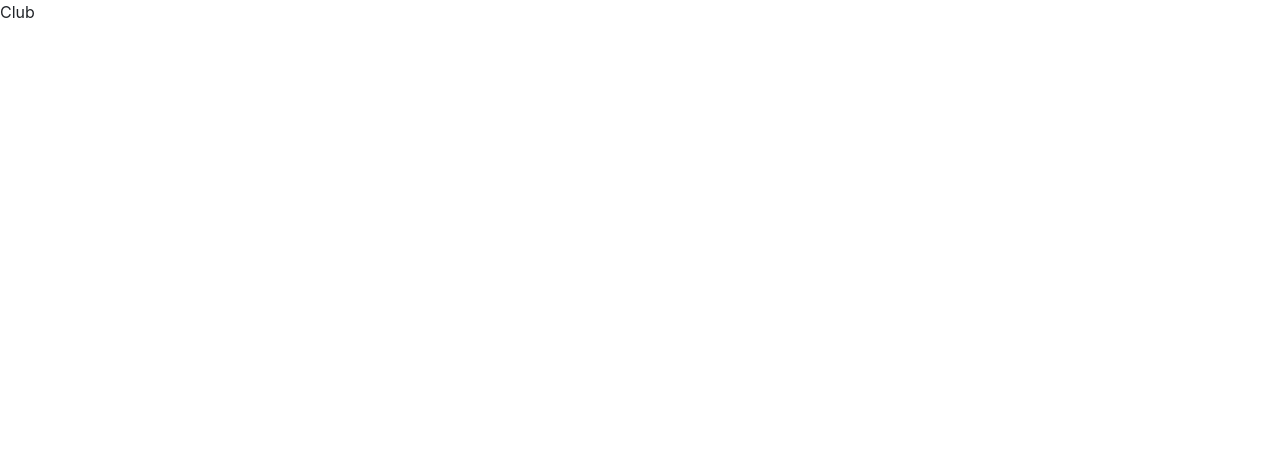
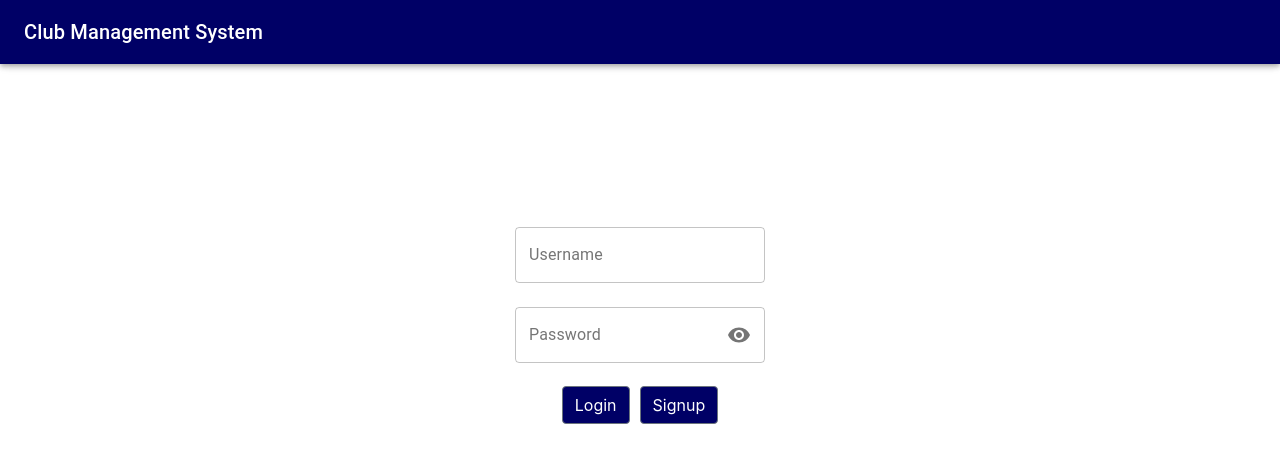
Before and after one commit to shavedice15/ClubManage, a React (Create React App) app in the folder frontend/: page /login in a window 1280 px wide. Shown: the top 462 px of the page. Built offline with nearby package versions, Linux system fonts and the light colour scheme.

Commit message:
close #28 - แก้ไขUIระบบสมัครเข้าชมรม และเพิ่มหน้าUI Login

```diff
--- a/frontend/src/App.js
+++ b/frontend/src/App.js
@@ -6,6 +6,8 @@ import ClubInfo from './components/ApplyToClub/ClubInfo'
 import RegisClub from './components/ApplyToClub/RegisClub';
 import Member from './register/Member';
 import Club from './register/Club';
+import Login from './components/Login/Login';
+
 class App extends Component {
   render() {
     return(
@@ -17,6 +19,7 @@ class App extends Component {
           <Route path='/RegisClub/:clubId' exact={true} component={RegisClub}/>
           <Route path='/Members' exact={true} component={Member}/>
           <Route path='/Clubs' exact={true} component={Club}/>
+          <Route path='/login' exact={true} component={Login}/>
         </Switch>
       </Router>
     )
--- a/frontend/src/components/ApplyToClub/ClubInfo.js
+++ b/frontend/src/components/ApplyToClub/ClubInfo.js
@@ -24,7 +24,10 @@ class ClubInfo extends Component {
   componentDidMount() {
     fetch('http://localhost:8080/findClub/'+this.props.match.params.clubId)
       .then(response => response.json())
-      .then(data => this.setState({club: data}));
+      .then(data => this.setState({club: data}))
+      .catch((error) => {
+        console.log("Error"+ error);
+      });
   }
 
   render() {
--- a/frontend/src/components/ApplyToClub/FindClub.js
+++ b/frontend/src/components/ApplyToClub/FindClub.js
@@ -37,11 +37,17 @@ class FindClub extends Component {
   componentDidMount() {
     fetch('http://localhost:8080/typeClub')
       .then(response => response.json())
-      .then(data => this.setState({typeClub: data}));
+      .then(data => this.setState({typeClub: data}))
+      .catch((error) => {
+        console.log("Error"+ error);
+      });
 
-    fetch('http://localhost:8080/club')
+    fetch('http://localhost:8080/Clubs')
       .then(response => response.json())
-      .then(data => this.setState({club: data}));
+      .then(data => this.setState({club: data}))
+      .catch((error) => {
+        console.log("Error"+ error);
+      });
   }
 
   handleChange(event) {
@@ -50,29 +56,40 @@ class FindClub extends Component {
     const item = {...this.state.setItem};
     item[name] = value;
     this.setState({setItem: item});
-    console.log(item);
   }
 
   async find() {
     const {setItem} = this.state;
     if (setItem.nameClub !== '' & setItem.typeId == '') { //ดึงข้อมูล
       const findClub = await (
-        await fetch(`http://localhost:8080/findClubByName/${setItem.nameClub}`)).json();
+        await fetch(`http://localhost:8080/findClubByName/${setItem.nameClub}`)
+        .catch((error) => {
+          console.log("Error"+ error);
+        })).json();
       this.setState({club: findClub});
     }
     else if (setItem.nameClub == '' & setItem.typeId !== '') {
       const findClub = await (
-        await fetch(`http://localhost:8080/findClubByType/${setItem.typeId}`)).json();
+        await fetch(`http://localhost:8080/findClubByType/${setItem.typeId}`)
+        .catch((error) => {
+          console.log("Error"+ error);
+        })).json();
       this.setState({club: findClub});
     }
     else if (setItem.nameClub !== '' & setItem.typeId !== '') {
       const findClub = await (
-        await fetch(`http://localhost:8080/findClubByNameAndType/${setItem.nameClub}/${setItem.typeId}`)).json();
+        await fetch(`http://localhost:8080/findClubByNameAndType/${setItem.nameClub}/${setItem.typeId}`)
+        .catch((error) => {
+          console.log("Error"+ error);
+        })).json();
       this.setState({club: findClub});
     }
     else if (setItem.nameClub == '' & setItem.typeId == '') {
       const findClub = await (
-        await fetch(`http://localhost:8080/club`)).json();
+        await fetch(`http://localhost:8080/club`)
+        .catch((error) => {
+          console.log("Error"+ error);
+        })).json();
       this.setState({club: findClub});
     }
   }
--- a/frontend/src/components/ApplyToClub/RegisClub.js
+++ b/frontend/src/components/ApplyToClub/RegisClub.js
@@ -21,21 +21,58 @@ const useStyles = makeStyles(theme => ({
 }));
 
 class RegisClub extends Component {
+  emptyItem = {
+    clubId: '',
+    reason: ''
+  };
+
   constructor(props) {
     super(props);
-    this.state = {
-      club: []
-    };
+    this.state = {club: [],
+                  setItem: this.emptyItem};
+    this.handleChange = this.handleChange.bind(this);
   }
 
   componentDidMount() {
     fetch('http://localhost:8080/findClub/'+this.props.match.params.clubId)
       .then(response => response.json())
-      .then(data => this.setState({club: data}));
+      .then(data => this.setState({club: data}))
+      .catch((error) => {
+        console.log("Error"+ error);
+      });
+  }
+
+  handleChange(event) {
+    const value = event.target.value;
+    const name = event.target.name;
+    const item = {...this.state.setItem};
+    item[name] = value;
+    this.setState({setItem: item});
+  }
+
+  async save() {
+    const {setItem} = this.state;
+    const club = await (
+      await fetch('http://localhost:8080/regisToClub/1/'+setItem.clubId+'/'+setItem.reason, {
+        method: 'POST',
+        headers: {
+          'Accept': 'application/json',
+          'Content-Type': 'application/json'
+        }})
+      .catch((error) => {
+        console.log("Error"+ error);
+        alert('เกิดข้อผิดพลาด กรุณาตรวจสอบข้อมูลอีกครั้ง');
+      })
+    );
+    if(club){
+      window.location = '/FindClub';
+      alert('สมัครเข้าชมรมสำเร็จ กรุณารอการตอบรับจากชมรมที่สมัคร');
+    }
   }
 
   render() {
     const {club} = this.state;
+    this.emptyItem.clubId = club.clubId;
     return (
       <div>
         <AppNavbar/>
@@ -56,7 +93,6 @@ class RegisClub extends Component {
             </div>
             <div style={{display: 'flex',  justifyContent:'center', alignItems:'center'}}>
                 <TextField
-                    id="outlined-required"
                     label="เหตุผลที่อยากเข้าชมรม"
                     multiline
                     rows="10"
@@ -65,11 +101,13 @@ class RegisClub extends Component {
                     margin="normal"
                     variant="outlined"
                     style={{ width: '80%'}}
+                    onChange={this.handleChange}
+                    name="reason"
                 />
             </div>
             <FormGroup></FormGroup>
             <div style={{display: 'flex',  justifyContent:'center', alignItems:'center'}}>
-                <Button style={{ background: '#000066' ,width: '10%'}} type="submit" tag={Link} to={"/RegisClub"}>ส่ง</Button>
+                <Button style={{ background: '#000066' ,width: '10%'}} onClick={() => this.save()}>ส่ง</Button>
             </div>
           </form>
         </Container>
--- /dev/null
+++ b/frontend/src/components/Login/Login.js
@@ -0,0 +1,124 @@
+import React, { Component } from 'react';
+import '../../App.css';
+import { Link } from 'react-router-dom';
+import { Container, Form, FormGroup, Label, Table, Button } from 'reactstrap';
+import OutlinedInput from '@material-ui/core/OutlinedInput';
+import FilledInput from '@material-ui/core/FilledInput';
+import InputLabel from '@material-ui/core/InputLabel';
+import MenuItem from '@material-ui/core/MenuItem';
+import FormHelperText from '@material-ui/core/FormHelperText';
+import FormControl from '@material-ui/core/FormControl';
+import Select from '@material-ui/core/Select';
+import TextField from '@material-ui/core/TextField';
+import { makeStyles } from '@material-ui/core/styles';
+import IconButton from '@material-ui/core/IconButton';
+import Input from '@material-ui/core/Input';
+import InputAdornment from '@material-ui/core/InputAdornment';
+import Visibility from '@material-ui/icons/Visibility';
+import VisibilityOff from '@material-ui/icons/VisibilityOff';
+import AppBar from '@material-ui/core/AppBar';
+import Toolbar from '@material-ui/core/Toolbar';
+import Typography from '@material-ui/core/Typography';
+
+class Login extends Component {
+    emptyItem = {
+        username: '',
+        password: ''
+      };
+
+    constructor(props) {
+        super(props);
+        this.state = {  user: this.emptyItem,
+                        showPassword: false };
+        this.handleChange = this.handleChange.bind(this);
+        this.handleClickShowPassword = this.handleClickShowPassword.bind(this);
+        this.handleMouseDownPassword = this.handleMouseDownPassword.bind(this);
+    }
+
+    handleChange(event) {
+        const value = event.target.value;
+        const name = event.target.name;
+        const item = {...this.state.user};
+        item[name] = value;
+        this.setState({user: item});
+        console.log(this.state.user);
+    }
+
+    handleClickShowPassword() {
+        const {showPassword} = this.state;
+        this.setState({ showPassword: !showPassword });
+        console.log(showPassword);
+    };
+
+    handleMouseDownPassword(event) {
+        event.preventDefault();
+    };
+
+    render() {
+        const {user} = this.state;
+        const {showPassword} = this.state;
+        return (
+          <div>
+            <AppBar
+                position="fixed"
+                style={{ background: '#000066' }}
+            >
+                <Toolbar>
+                    <Typography variant="h6" noWrap>
+                        Club Management System
+                    </Typography>
+                </Toolbar>
+            </AppBar>
+
+            <Container>
+              <form style={{display: 'flex',  justifyContent:'center', alignItems:'center', paddingTop: '15%'}}>
+                <TextField
+                    label="Username"
+                    margin="normal"
+                    variant="outlined"
+                    onChange={this.handleChange}
+                    name="username"
+                    style={{ width: '250px' }}
+                />
+              </form>
+              <form style={{display: 'flex',  justifyContent:'center', alignItems:'center'}}>
+                <TextField
+                    label="Password"
+                    margin="normal"
+                    variant="outlined"
+                    onChange={this.handleChange}
+                    name="password"
+                    style={{ width: '250px' }}
+                    type={showPassword ? 'text' : 'password'}
+                    InputProps={{
+                        endAdornment: (
+                          <InputAdornment position="end">
+                            <IconButton
+                              edge="end"
+                              aria-label="toggle password visibility"
+                              onClick={this.handleClickShowPassword}
+                              onMouseDown={this.handleMouseDownPassword}
+                            >
+                              {showPassword ? <VisibilityOff /> : <Visibility />}
+                            </IconButton>
+                          </InputAdornment>
+                        ),
+                    }}
+                />
+              </form>
+              <form style={{display: 'flex',  justifyContent:'center', alignItems:'center', paddingTop:'15px'}}>
+              <FormGroup>
+                  <Button style={{ background: '#000066' }} onClick={() => this.find()}>Login</Button>
+              </FormGroup>
+              <FormGroup style={{width: '10px'}} ></FormGroup>
+              <FormGroup>
+                  <Button style={{ background: '#000066' }} onClick={() => this.find()}>Signup</Button>
+              </FormGroup>
+              </form>
+            </Container>
+
+          </div>
+        );
+      }
+}
+export default Login;
```
